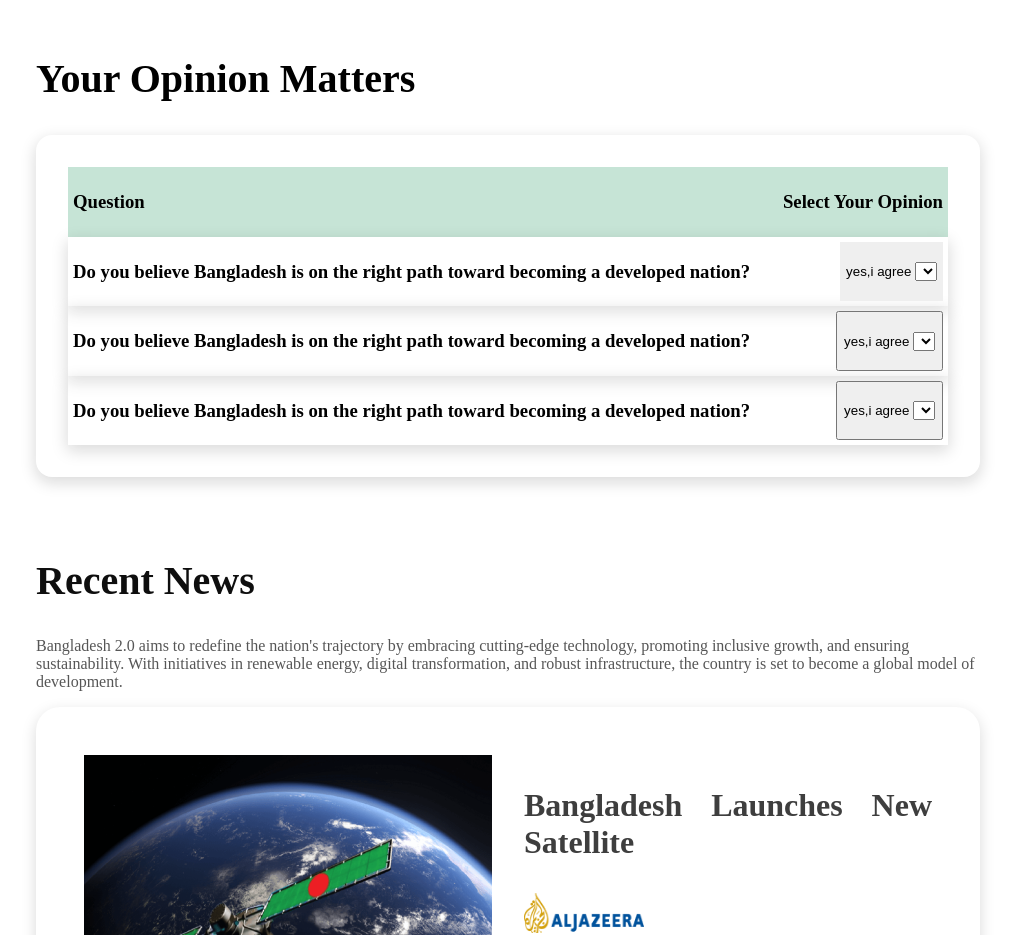
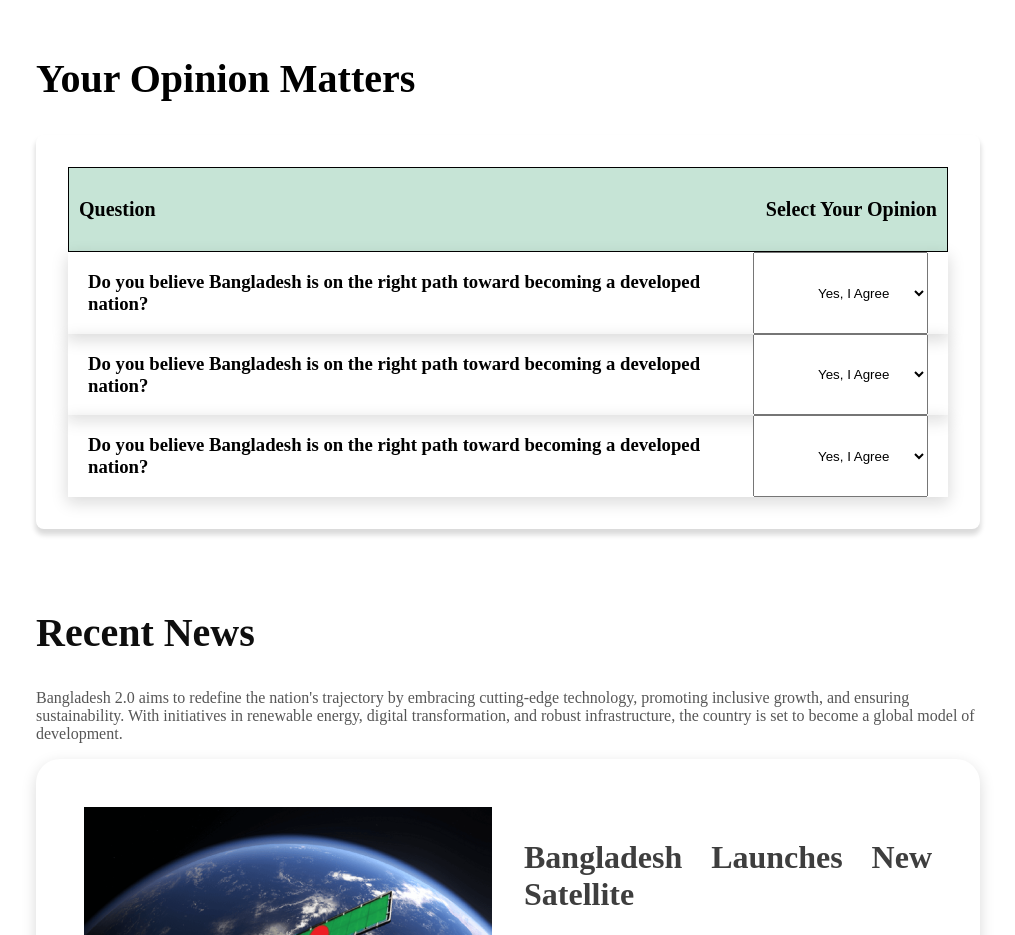
Before and after one commit to suraiya-965/B11A1-bangladesh-2, a plain HTML site: page index.html in a window 1280 px wide. Shown: the part 2280-3215 px from the top of the page, without its empty margins (132-1147 px from the left). Drawn offline with Linux system fonts and the light colour scheme.

Commit message:
added final styles

```diff
--- a/index.html
+++ b/index.html
@@ -96,24 +96,27 @@
     <h1 class="opinion-title"> Your Opinion Matters</h1>
     <div class="primary">
     <div class="opinion">
-        <h3>Question</h3>
-        <h3>Select Your Opinion</h3>
+        <h3 class="quas">Question</h3>
+        <h3 class="quas-title">Select Your Opinion</h3>
     </div>
     <div class="ques-1">
-
         <h3>Do you believe Bangladesh is on the right path toward becoming a developed nation?</h3>
-
-        <button class="l-btn">yes,i agree<label> <select name="" id=""></select></label></button>
+        <select class="l-btn">
+            <option value="yes">Yes, I Agree</option>
+        </select>
 
     </div>
     <div class="ques-2">
         <h3>Do you believe Bangladesh is on the right path toward becoming a developed nation? </h3>
-        <button>yes,i agree<label> <select name="" id=""></select></label></button>
+        <select class="l-btn">
+            <option value="yes">Yes, I Agree</option>
+        </select>
     </div>
     <div class="ques-3">
         <h3>Do you believe Bangladesh is on the right path toward becoming a developed nation? </h3>
-        <button>yes,i agree<label> <select name="" id=""></select></label></button>
-
+        <select class="l-btn">
+            <option value="yes">Yes, I Agree</option>
+        </select>
 </div>
 
 </div>
--- a/styles/style.css
+++ b/styles/style.css
@@ -274,36 +274,46 @@
         .primary{
             padding: 32px;
             background-color: rgba(255, 255, 255, 0.1);
-            box-shadow: 0px 5px 15px 1px rgba(14, 14, 14, 0.15);
-            border-radius: 16px;
+            box-shadow: 0px 5px 5px 1px rgba(14, 14, 14, 0.15);
+            border-radius: 8px;
+        }
+        .quas{
+         font-size: 20px;
+         font-weight: 600;
+         padding: 5px;
+        }
+        .quas-title{
+            font-size: 20px;
+         font-weight: 600;
+         padding: 5px;
         }
         .opinion{
             display: flex;
             justify-content: space-between;
             background-color: rgb(198, 228, 214);
             padding: 5px;
-            /* border: 1px solid black; */
+             border: 1px solid black;
         }
         .ques-1{
             display: flex;
             justify-content: space-between;
-            padding: 5px;
-            /* border: 1px solid black; */
+            padding: 0px 20px 0px 20px;
+             border: 0px 1px 1px 1px solid black;
             background-color: rgba(255, 255, 255, 0.1);
             box-shadow: 0px 5px 15px 1px rgba(14, 14, 14, 0.15);
         }
         .ques-2{
             display: flex;
             justify-content: space-between;
-            padding: 5px;
-            /* border: 0px 1px 0px 1px solid black; */
+            padding: 0px 20px 0px 20px;
+            border: 0px 1px 1px 1px solid black; */
             background-color: rgba(255, 255, 255, 0.1);
             box-shadow: 0px 5px 15px 1px rgba(14, 14, 14, 0.15);
         }
         .ques-3{
             display: flex;
             justify-content: space-between;
-            padding: 5px;
+            padding: 0px 20px 0px 20px;
             /* border: 1px solid black; */
             background-color: rgba(255, 255, 255, 0.1);
             box-shadow: 0px 5px 15px 1px rgba(14, 14, 14, 0.15);
@@ -312,11 +322,10 @@
             font-size: 40px;
             font-weight: 700;
         }
-        .opinions{
-            border: 1px solid black;
-        }
+
       .l-btn{
-        border: none;
+        /* border: none; */
+        padding: 20px 20px 20px 60px;
       }
       .gap{
        margin-top: 80px;
```
